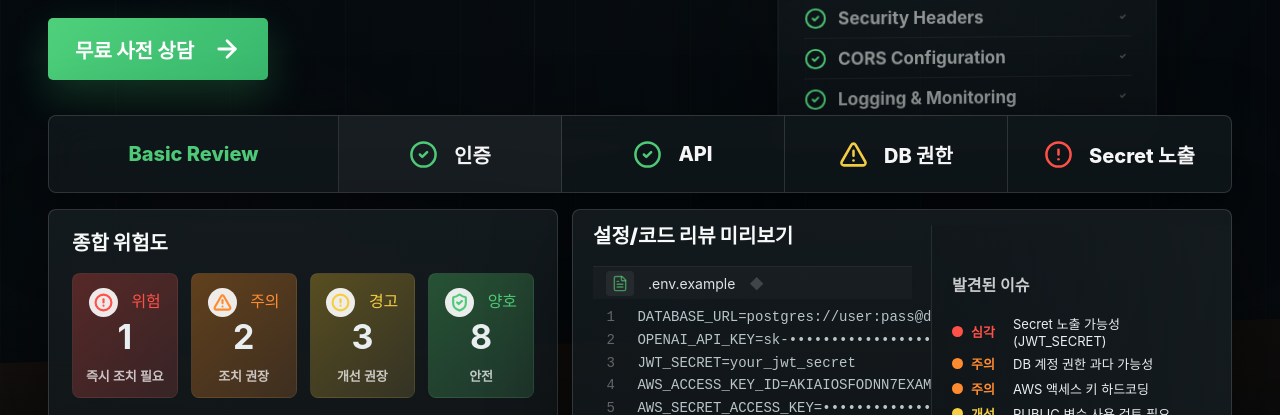
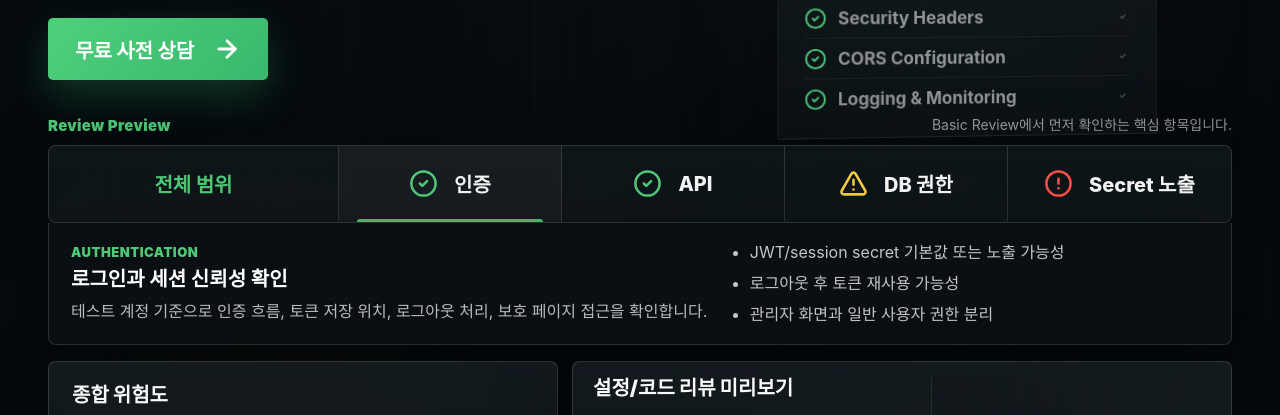
Before and after one commit to r2gul4r/protect-site, a plain HTML site: page index.html in a window 1280 px wide. Both pictures are taken after a click on the tab "인증". Shown: the part 355-770 px from the top of the page. Drawn offline with Linux system fonts and the light colour scheme.

Commit message:
fix: clarify review preview tabs

```diff
--- a/index.html
+++ b/index.html
@@ -96,56 +96,74 @@
               </button>
             </div>
 
-            <div class="review-rail" id="review" aria-label="리뷰 항목 선택">
-              <button class="rail-item active" type="button" data-scope="basic">
-                <span>Basic Review</span>
+            <div class="review-preview-block" id="review">
+              <div class="preview-heading">
+                <span>Review Preview</span>
+                <p>Basic Review에서 먼저 확인하는 핵심 항목입니다.</p>
+              </div>
+              <div class="review-rail" role="tablist" aria-label="리뷰 항목 미리보기">
+                <button class="rail-item active" id="tab-basic" role="tab" aria-selected="true" aria-controls="reviewContext" type="button" data-scope="basic">
+                  <span>전체 범위</span>
                 </button>
-              <button class="rail-item" type="button" data-scope="auth">
+                <button class="rail-item" id="tab-auth" role="tab" aria-selected="false" aria-controls="reviewContext" type="button" data-scope="auth">
                   <svg class="lucide icon ok" viewBox="0 0 24 24" aria-hidden="true"><circle cx="12" cy="12" r="10"></circle><path d="m9 12 2 2 4-4"></path></svg>
                   인증
                 </button>
-              <button class="rail-item" type="button" data-scope="api">
+                <button class="rail-item" id="tab-api" role="tab" aria-selected="false" aria-controls="reviewContext" type="button" data-scope="api">
                   <svg class="lucide icon ok" viewBox="0 0 24 24" aria-hidden="true"><circle cx="12" cy="12" r="10"></circle><path d="m9 12 2 2 4-4"></path></svg>
                   API
                 </button>
-              <button class="rail-item" type="button" data-scope="db">
+                <button class="rail-item" id="tab-db" role="tab" aria-selected="false" aria-controls="reviewContext" type="button" data-scope="db">
                   <svg class="lucide icon warn" viewBox="0 0 24 24" aria-hidden="true"><path d="m21.73 18-8-14a2 2 0 0 0-3.48 0l-8 14A2 2 0 0 0 4 21h16a2 2 0 0 0 1.73-3"></path><path d="M12 9v4"></path><path d="M12 17h.01"></path></svg>
                   DB 권한
                 </button>
-              <button class="rail-item" type="button" data-scope="secret">
+                <button class="rail-item" id="tab-secret" role="tab" aria-selected="false" aria-controls="reviewContext" type="button" data-scope="secret">
                   <svg class="lucide icon danger" viewBox="0 0 24 24" aria-hidden="true"><circle cx="12" cy="12" r="10"></circle><line x1="12" x2="12" y1="8" y2="12"></line><line x1="12" x2="12.01" y1="16" y2="16"></line></svg>
                   Secret 노출
                 </button>
+              </div>
+              <div class="review-context" id="reviewContext" role="tabpanel" aria-labelledby="tab-basic" aria-live="polite">
+                <div>
+                  <span id="reviewContextKicker">Basic Review</span>
+                  <h2 id="reviewContextTitle">출시 전 1차 보안 설정 리뷰</h2>
+                  <p id="reviewContextBody">코드, 설정, 배포 상태를 중심으로 실제 운영 전에 먼저 막아야 할 위험을 분류합니다.</p>
+                </div>
+                <ul id="reviewContextList">
+                  <li>소유자 승인 범위 안의 repo와 공개 URL만 확인</li>
+                  <li>High / Medium / Low 기준으로 수정 우선순위 정리</li>
+                  <li>무단 침투, 대량 요청, 개인정보 다운로드는 제외</li>
+                </ul>
+              </div>
             </div>
 
             <div class="dashboard-grid">
               <section class="risk-panel glass-card" aria-labelledby="risk-title">
                 <h2 id="risk-title">종합 위험도</h2>
                 <div class="risk-cards" aria-label="위험도 요약">
-                  <button class="risk-card high" type="button" data-filter="high">
+                  <article class="risk-card high">
                     <span class="risk-icon"><svg class="lucide" viewBox="0 0 24 24" aria-hidden="true"><circle cx="12" cy="12" r="10"></circle><line x1="12" x2="12" y1="8" y2="12"></line><line x1="12" x2="12.01" y1="16" y2="16"></line></svg></span>
                     <span class="risk-name">위험</span>
                     <strong data-count="1">1</strong>
                     <small>즉시 조치 필요</small>
-                  </button>
-                  <button class="risk-card caution" type="button" data-filter="caution">
+                  </article>
+                  <article class="risk-card caution">
                     <span class="risk-icon"><svg class="lucide" viewBox="0 0 24 24" aria-hidden="true"><path d="m21.73 18-8-14a2 2 0 0 0-3.48 0l-8 14A2 2 0 0 0 4 21h16a2 2 0 0 0 1.73-3"></path><path d="M12 9v4"></path><path d="M12 17h.01"></path></svg></span>
                     <span class="risk-name">주의</span>
                     <strong data-count="2">2</strong>
                     <small>조치 권장</small>
-                  </button>
-                  <button class="risk-card warn" type="button" data-filter="warn">
+                  </article>
+                  <article class="risk-card warn">
                     <span class="risk-icon"><svg class="lucide" viewBox="0 0 24 24" aria-hidden="true"><circle cx="12" cy="12" r="10"></circle><line x1="12" x2="12" y1="8" y2="12"></line><line x1="12" x2="12.01" y1="16" y2="16"></line></svg></span>
                     <span class="risk-name">경고</span>
                     <strong data-count="3">3</strong>
                     <small>개선 권장</small>
-                  </button>
-                  <button class="risk-card good" type="button" data-filter="good">
+                  </article>
+                  <article class="risk-card good">
                     <span class="risk-icon"><svg class="lucide" viewBox="0 0 24 24" aria-hidden="true"><path d="M20 13c0 5-3.5 7.5-7.66 8.95a1 1 0 0 1-.67-.01C7.5 20.5 4 18 4 13V6a1 1 0 0 1 1-1c2 0 4.5-1.2 6.24-2.72a1.17 1.17 0 0 1 1.52 0C14.51 3.81 17 5 19 5a1 1 0 0 1 1 1z"></path><path d="m9 12 2 2 4-4"></path></svg></span>
                     <span class="risk-name">양호</span>
                     <strong data-count="8">8</strong>
                     <small>안전</small>
-                  </button>
+                  </article>
                 </div>
                 <div class="latest-report">
                   <svg class="lucide doc-icon" viewBox="0 0 24 24" aria-hidden="true"><path d="M6 22a2 2 0 0 1-2-2V4a2 2 0 0 1 2-2h8a2.4 2.4 0 0 1 1.704.706l3.588 3.588A2.4 2.4 0 0 1 20 8v12a2 2 0 0 1-2 2z"></path><path d="M14 2v5a1 1 0 0 0 1 1h5"></path><path d="M10 9H8"></path><path d="M16 13H8"></path><path d="M16 17H8"></path></svg>
@@ -409,11 +427,10 @@
             <span>합의된 범위 밖 테스트를 요청하지 않습니다.</span>
           </label>
           <button class="submit-button" type="submit">상담 메일 초안 만들기</button>
+          <p class="form-status" id="formStatus" aria-live="polite"></p>
         </form>
       </div>
     </div>
-
-    <div class="toast" id="toast" role="status" aria-live="polite"></div>
     <script src="script.js"></script>
   </body>
 </html>
--- a/script.js
+++ b/script.js
@@ -1,34 +1,75 @@
 const modal = document.querySelector("#applyModal");
-const toast = document.querySelector("#toast");
 const form = document.querySelector("#applyForm");
+const formStatus = document.querySelector("#formStatus");
 const issueButtons = [...document.querySelectorAll(".issue-list button")];
 const railItems = [...document.querySelectorAll(".rail-item")];
-const riskCards = [...document.querySelectorAll(".risk-card")];
 const codePanel = document.querySelector(".code-panel");
+const reviewContext = document.querySelector("#reviewContext");
+const reviewContextKicker = document.querySelector("#reviewContextKicker");
+const reviewContextTitle = document.querySelector("#reviewContextTitle");
+const reviewContextBody = document.querySelector("#reviewContextBody");
+const reviewContextList = document.querySelector("#reviewContextList");
 
-let toastTimer;
 const intakeEmail = "hello@vibesec.review";
 
-const scopeCopy = {
-  basic: "Basic Review 항목 전체를 기준으로 요약했습니다.",
-  auth: "인증 흐름과 세션 처리 항목을 강조했습니다.",
-  api: "API 노출과 응답 범위 항목을 강조했습니다.",
-  db: "DB 권한과 RLS/Rules 항목을 강조했습니다.",
-  secret: "Secret 노출 가능성과 환경변수 관리 항목을 강조했습니다."
+const reviewDetails = {
+  basic: {
+    kicker: "Basic Review",
+    title: "출시 전 1차 보안 설정 리뷰",
+    body: "코드, 설정, 배포 상태를 중심으로 실제 운영 전에 먼저 막아야 할 위험을 분류합니다.",
+    items: [
+      "소유자 승인 범위 안의 repo와 공개 URL만 확인",
+      "High / Medium / Low 기준으로 수정 우선순위 정리",
+      "무단 침투, 대량 요청, 개인정보 다운로드는 제외"
+    ]
+  },
+  auth: {
+    kicker: "Authentication",
+    title: "로그인과 세션 신뢰성 확인",
+    body: "테스트 계정 기준으로 인증 흐름, 토큰 저장 위치, 로그아웃 처리, 보호 페이지 접근을 확인합니다.",
+    items: [
+      "JWT/session secret 기본값 또는 노출 가능성",
+      "로그아웃 후 토큰 재사용 가능성",
+      "관리자 화면과 일반 사용자 권한 분리"
+    ]
+  },
+  api: {
+    kicker: "API Security",
+    title: "민감 API와 응답 범위 점검",
+    body: "프론트에서 호출하는 API가 필요한 데이터만 반환하는지, CORS와 rate limit이 운영 기준에 맞는지 봅니다.",
+    items: [
+      "민감 API route 공개 여부",
+      "과도한 사용자/주문/관리 데이터 반환",
+      "CORS 허용 origin과 abuse protection 필요성"
+    ]
+  },
+  db: {
+    kicker: "Database Permissions",
+    title: "DB 권한과 RLS/Rules 검토",
+    body: "Supabase, Firebase, 공개 bucket처럼 AI 앱에서 자주 빠지는 데이터 접근 제어를 우선 확인합니다.",
+    items: [
+      "Supabase RLS 또는 Firebase Rules 적용 상태",
+      "owner_id, team_id 등 리소스 소유권 검증",
+      "읽기/쓰기 가능한 공개 storage 경로"
+    ]
+  },
+  secret: {
+    kicker: "Secrets Management",
+    title: "Secret 노출과 환경변수 관리",
+    body: "GitHub repo, 빌드 산출물, 클라이언트 환경변수에 민감 키가 섞이지 않았는지 확인합니다.",
+    items: [
+      "service role key, API key, JWT secret 노출 흔적",
+      "NEXT_PUBLIC 등 클라이언트 공개 변수 오사용",
+      "노출 의심 키의 재발급과 저장소 이력 점검"
+    ]
+  }
 };
-
-function showToast(message) {
-  clearTimeout(toastTimer);
-  toast.textContent = message;
-  toast.classList.add("show");
-  toastTimer = setTimeout(() => toast.classList.remove("show"), 2600);
-}
 
 function openModal() {
   modal.hidden = false;
   document.body.style.overflow = "hidden";
+  formStatus.textContent = "";
   modal.querySelector("input")?.focus();
-  showToast("의뢰 신청은 이메일 접수 방식으로 진행됩니다.");
 }
 
 function closeModal() {
@@ -38,9 +79,20 @@ function closeModal() {
 
 function activateRail(item) {
   railItems.forEach((rail) => rail.classList.toggle("active", rail === item));
+  railItems.forEach((rail) => rail.setAttribute("aria-selected", String(rail === item)));
+  reviewContext.setAttribute("aria-labelledby", item.id);
   item.classList.add("pulse");
   setTimeout(() => item.classList.remove("pulse"), 520);
-  showToast(scopeCopy[item.dataset.scope] || "리뷰 항목을 선택했습니다.");
+
+  const detail = reviewDetails[item.dataset.scope] || reviewDetails.basic;
+  reviewContextKicker.textContent = detail.kicker;
+  reviewContextTitle.textContent = detail.title;
+  reviewContextBody.textContent = detail.body;
+  reviewContextList.replaceChildren(...detail.items.map((text) => {
+    const li = document.createElement("li");
+    li.textContent = text;
+    return li;
+  }));
 }
 
 function activateIssue(button) {
@@ -55,7 +107,7 @@ function activateIssue(button) {
     : severity === "warn"
       ? "개선 항목: PUBLIC 변수 사용을 검토합니다."
       : "주의 항목: 권한과 하드코딩 가능성을 확인합니다.";
-  showToast(message);
+  codePanel.setAttribute("aria-label", message);
 }
 
 function submitApplication(event) {
@@ -101,9 +153,7 @@ function submitApplication(event) {
   ].join("\n");
 
   window.location.href = `mailto:${intakeEmail}?subject=${encodeURIComponent(subject)}&body=${encodeURIComponent(body)}`;
-  closeModal();
-  form.reset();
-  showToast("메일 앱에서 상담 요청 초안을 확인해 주세요.");
+  formStatus.textContent = "메일 앱에서 상담 요청 초안을 확인해 주세요. 열리지 않으면 hello@vibesec.review로 보내면 됩니다.";
 }
 
 document.querySelectorAll("[data-open-apply]").forEach((button) => {
@@ -126,14 +176,6 @@ railItems.forEach((item) => {
   item.addEventListener("click", () => activateRail(item));
 });
 
-riskCards.forEach((card) => {
-  card.addEventListener("click", () => {
-    card.classList.add("pulse");
-    setTimeout(() => card.classList.remove("pulse"), 520);
-    showToast(`${card.querySelector(".risk-name").textContent} 항목만 리포트에서 확인합니다.`);
-  });
-});
-
 issueButtons.forEach((button) => {
   button.addEventListener("click", () => activateIssue(button));
 });
--- a/styles.css
+++ b/styles.css
@@ -356,19 +356,45 @@ a {
   transform: translateX(4px);
 }
 
+.review-preview-block {
+  margin-top: 35px;
+  animation: rise-in .78s .08s ease both;
+}
+
+.preview-heading {
+  display: flex;
+  align-items: end;
+  justify-content: space-between;
+  gap: 18px;
+  margin-bottom: 10px;
+  color: rgba(255, 255, 255, .78);
+}
+
+.preview-heading span {
+  color: var(--green);
+  font-size: 15px;
+  font-weight: 900;
+  letter-spacing: .02em;
+}
+
+.preview-heading p {
+  margin: 0;
+  color: rgba(255, 255, 255, .58);
+  font-size: 14px;
+  line-height: 1.4;
+}
+
 .review-rail {
   display: grid;
   grid-template-columns: 1.3fr repeat(4, 1fr);
   align-items: center;
   min-height: 76px;
-  margin-top: 35px;
   border: 1px solid var(--line);
   border-radius: 8px;
   background: rgba(18, 25, 29, .82);
   box-shadow: var(--shadow);
   backdrop-filter: blur(16px);
   overflow: hidden;
-  animation: rise-in .78s .08s ease both;
 }
 
 .rail-item {
@@ -397,8 +423,62 @@ a {
   background: rgba(255, 255, 255, .035);
 }
 
+.rail-item.active::before {
+  content: "";
+  position: absolute;
+  left: 18px;
+  right: 18px;
+  bottom: 0;
+  height: 3px;
+  border-radius: 999px 999px 0 0;
+  background: var(--green);
+}
+
 .rail-item span {
   color: var(--green);
+}
+
+.review-context {
+  display: grid;
+  grid-template-columns: 1fr minmax(360px, .75fr);
+  gap: 20px;
+  padding: 18px 22px;
+  border: 1px solid var(--line);
+  border-top: 0;
+  border-radius: 0 0 8px 8px;
+  background: rgba(12, 18, 21, .82);
+  box-shadow: var(--shadow);
+  backdrop-filter: blur(16px);
+}
+
+.review-context span {
+  color: var(--green);
+  font-size: 13px;
+  font-weight: 900;
+  letter-spacing: .04em;
+  text-transform: uppercase;
+}
+
+.review-context h2 {
+  margin: 5px 0 7px;
+  color: #fff;
+  font-size: 20px;
+  line-height: 1.3;
+}
+
+.review-context p {
+  margin: 0;
+  color: rgba(255, 255, 255, .72);
+  line-height: 1.55;
+}
+
+.review-context ul {
+  display: grid;
+  gap: 8px;
+  margin: 0;
+  padding-left: 20px;
+  color: rgba(255, 255, 255, .76);
+  line-height: 1.45;
 }
 
 .icon {
@@ -462,15 +542,7 @@ a {
   border: 1px solid rgba(255, 255, 255, .05);
   border-radius: 8px;
   color: #e9eef0;
-  cursor: pointer;
   overflow: hidden;
-  transition: transform .18s ease, border-color .18s ease, filter .18s ease;
-}
-
-.risk-card:hover {
-  transform: translateY(-4px);
-  border-color: rgba(255, 255, 255, .2);
-  filter: brightness(1.08);
 }
 
 .risk-card.high {
@@ -1110,31 +1182,16 @@ select option {
   font-weight: 880;
 }
 
-.toast {
-  position: fixed;
-  z-index: 80;
-  left: 50%;
-  bottom: 28px;
-  max-width: min(520px, calc(100% - 32px));
-  padding: 13px 18px;
-  border: 1px solid rgba(79, 202, 120, .38);
-  border-radius: 999px;
-  color: #fff;
-  background: rgba(12, 20, 18, .92);
-  box-shadow: 0 18px 60px rgba(0, 0, 0, .34);
-  transform: translate(-50%, 24px);
-  opacity: 0;
-  pointer-events: none;
-  transition: opacity .18s ease, transform .18s ease;
+.pulse {
+  animation: pulse-ring .5s ease;
 }
 
-.toast.show {
-  opacity: 1;
-  transform: translate(-50%, 0);
-}
-
-.pulse {
-  animation: pulse-ring .5s ease;
+.form-status {
+  min-height: 20px;
+  margin: -2px 0 0;
+  color: var(--green-strong);
+  font-size: 13px;
+  line-height: 1.45;
 }
 
 .highlight-code {
@@ -1201,6 +1258,7 @@ select option {
   }
 
   .review-rail,
+  .review-context,
   .dashboard-grid,
   .code-panel,
   .scope-grid,
@@ -1218,6 +1276,11 @@ select option {
 
   .rail-item:first-child {
     border-top: 0;
+  }
+
+  .preview-heading {
+    align-items: flex-start;
+    flex-direction: column;
   }
 
   .issue-list {
```
Also changed, not shown: STATE.md (+13 -11 lines). Lines whose indentation alone changed are shown as unchanged.
